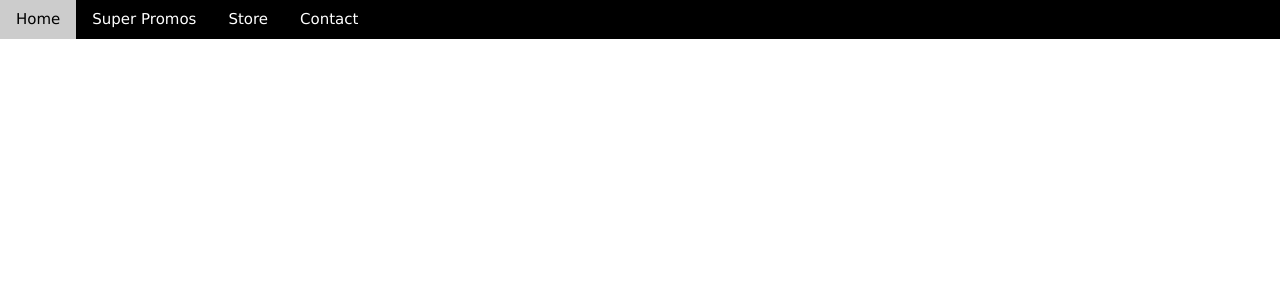
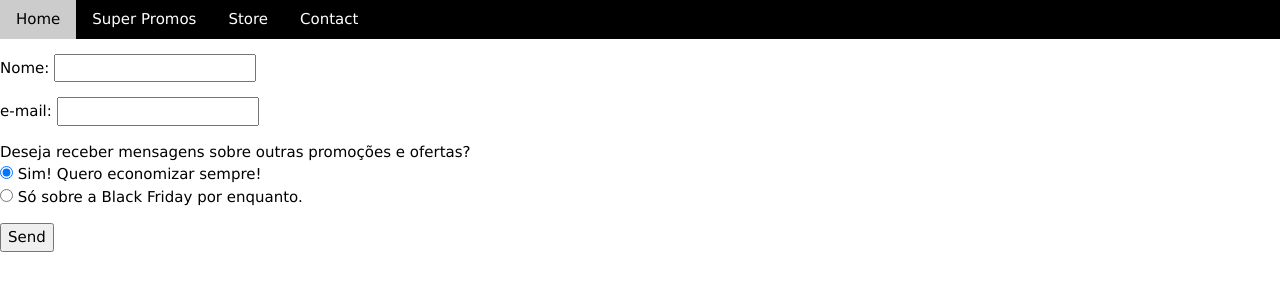
Before and after one commit to danielbeckinho/hiringCoders2-desafio1-landingPage, a plain HTML site: page index.html in a window 1280 px wide. Drawn offline with nearby package versions, Linux system fonts and the light colour scheme.

Commit message:
form structure ok, now css styling (maybe)

```diff
--- a/index.html
+++ b/index.html
@@ -11,7 +11,33 @@
     <a href="#super-promos" class="w3-button w3-bar-item">Super Promos</a>
     <a href="#store" class="w3-button w3-bar-item">Store</a>
     <a href="#contact" class="w3-button w3-bar-item">Contact</a>
-  </nav>
+</nav>
+
+  <form name="contact" method="POST" data-netlify="true">
+    <p>
+      <label>Nome: <input type="text" name="name" /></label>
+    </p>
+    <p>
+      <label>e-mail: <input type="email" name="email" /></label>
+    </p>
+    <p>
+      <!-- <label>Deseja receber mensagens sobre outras promoções e ofertas?: <select name="role[]" multiple>
+        <option value="yes">Sim! Adoro economizar!</option>
+        <option value="no">Só a Black Friday por enquanto.</option>
+      </select></label> -->
+
+      <label>Deseja receber mensagens sobre outras promoções e ofertas?</label><br>
+      <input type="radio" id="chkNewsletter" name="y/n" value="yes" checked>
+      <label for="yes">Sim! Quero economizar sempre!</label><br>
+
+      <input type="radio" id="chkNewsletter" name="y/n" value="no">
+      <label for="no">Só sobre a Black Friday por enquanto.</label><br>
+
+    </p>
+    <p>
+      <button type="submit">Send</button>
+    </p>
+  </form>
 
 
 
```
